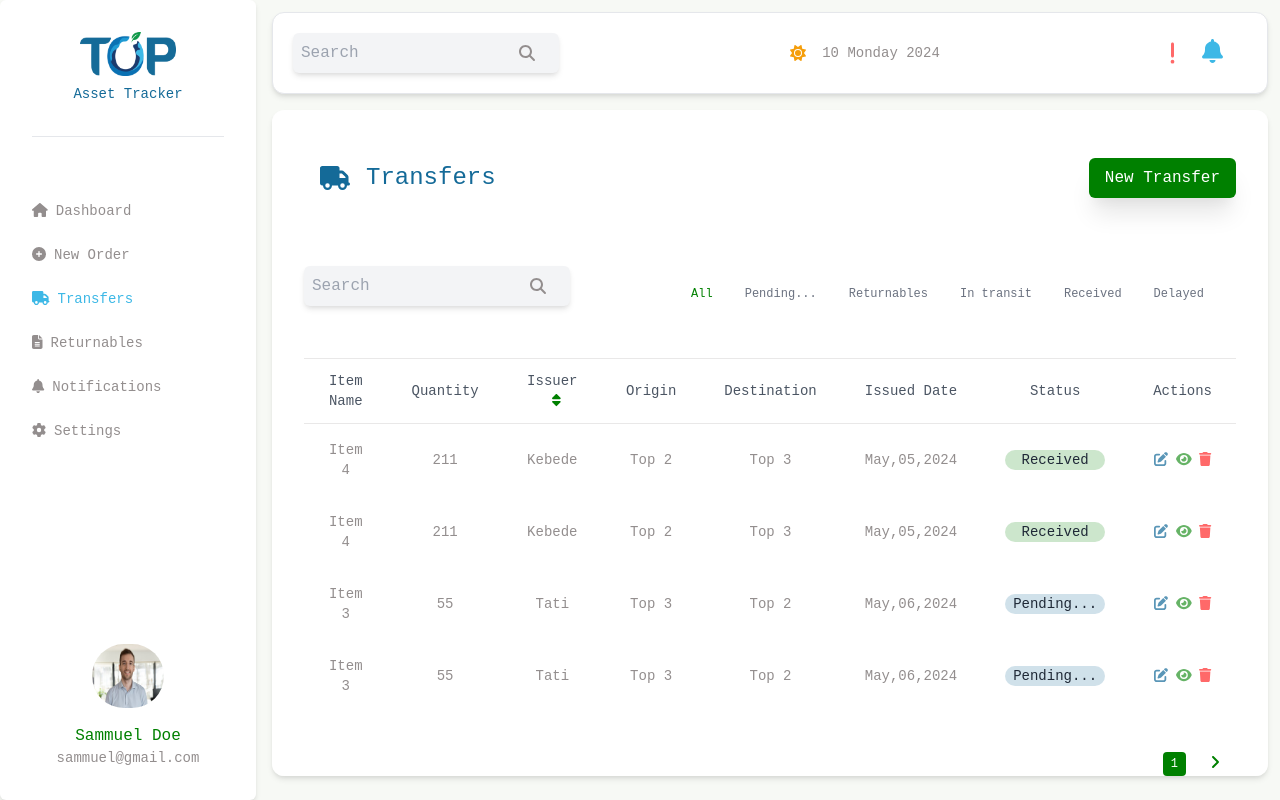
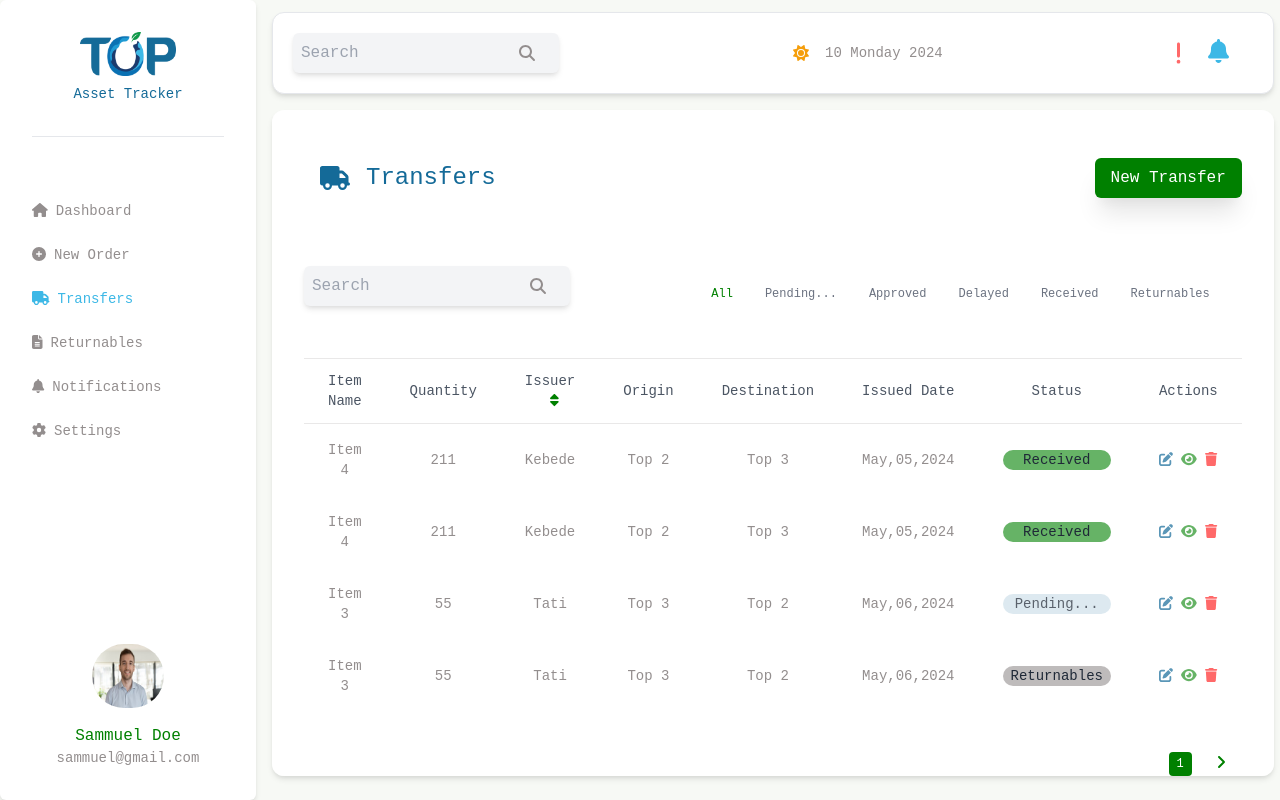
Before and after one commit to yetemegn-telaye/Top-Assset-Tracker, a React (Create React App) app: page /transfers in a window 1280 px wide. Built offline with nearby package versions, Linux system fonts and the light colour scheme; the HTML template or start-up script is replaced by a standard one.

Commit message:
Update badge and statuses

```diff
--- a/src/components/common/Badge.tsx
+++ b/src/components/common/Badge.tsx
@@ -8,7 +8,7 @@ interface BadgeProps {
 
 
 const Badge: React.FC<BadgeProps> = ({ color, value }) => {
-  return <p className={`bg-${color} px-2 rounded-xl text-gray-800`}>{value}</p>;
+  return <p className={`bg-${color} px-2 rounded-xl text-gray-800 ${value==='Pending...' && 'animate-pulse'} `}>{value}</p>;
 };
 
 export default Badge;
--- a/src/components/common/Table/DataTable.tsx
+++ b/src/components/common/Table/DataTable.tsx
@@ -111,7 +111,7 @@ const DataTable = <T extends object>({ columns, data }: TableProps<T>) => {
                   let cellClass = "px-6 py-4 text-accent font-light text-sm text-center";
                   let cellContent = cell.render('Cell');
                   if (cell.column.id === 'status') {
-                    const color = cellValue === 'Pending...' ? 'primary-lighter' : cellValue === 'Received' ? 'secondary-lighter' : cellValue=== 'Returnables' ? 'accent-lighter' : 'error-lighter';
+                    const color = cellValue === 'Pending...' ? 'primary-lighter' : cellValue === 'Received' ? 'secondary-light' : cellValue=== 'Returnables' ? 'accent-light' : cellValue=== 'Approved' ? 'secondary-lighter' : 'error-lighter';
                     cellContent = <Badge color={color} value={cellValue} />;
                   }
                   return (
--- a/src/features/transfers/TransferList.tsx
+++ b/src/features/transfers/TransferList.tsx
@@ -63,10 +63,12 @@ const TransferList = () => {
         {id:4, item_name: 'Item 1', quantity: 28, issuer: 'Abebe', origin: 'Top 1', destination: 'Top 2', issued_date: 'May,07,2024', status: 'Pending...' },
         {id:5,item_name: 'Item 4', quantity: 211, issuer: 'Kebede', origin: 'Top 2', destination: 'Top 3', issued_date: 'May,05,2024', status: 'Received' },
         {id:6, item_name: 'Item 3', quantity: 283, issuer: 'Meron', origin: 'Top 4', destination: 'Top 1', issued_date: 'May,10,2024', status: 'Delayed' },
-        {id:7, item_name: 'Item 3', quantity: 55, issuer: 'Tati', origin: 'Top 3', destination: 'Top 2', issued_date: 'May,06,2024', status: 'Pending...' },
+        {id:7, item_name: 'Item 3', quantity: 55, issuer: 'Tati', origin: 'Top 3', destination: 'Top 2', issued_date: 'May,06,2024', status: 'Returnables' },
+        {id:6, item_name: 'Item 3', quantity: 283, issuer: 'Meron', origin: 'Top 4', destination: 'Top 1', issued_date: 'May,10,2024', status: 'Approved' },
+        {id:7, item_name: 'Item 3', quantity: 55, issuer: 'Tati', origin: 'Top 3', destination: 'Top 2', issued_date: 'May,06,2024', status: 'Approved' },
 
       ];
-      const transferStatus = ['All', 'Pending...','Returnables', 'In transit', 'Received', 'Delayed'];
+      const transferStatus = ['All', 'Pending...', 'Approved', 'Delayed', 'Received', 'Returnables'];
       const navigate = useNavigate();
 
       const sortedData = data.sort((a, b) => {
```
